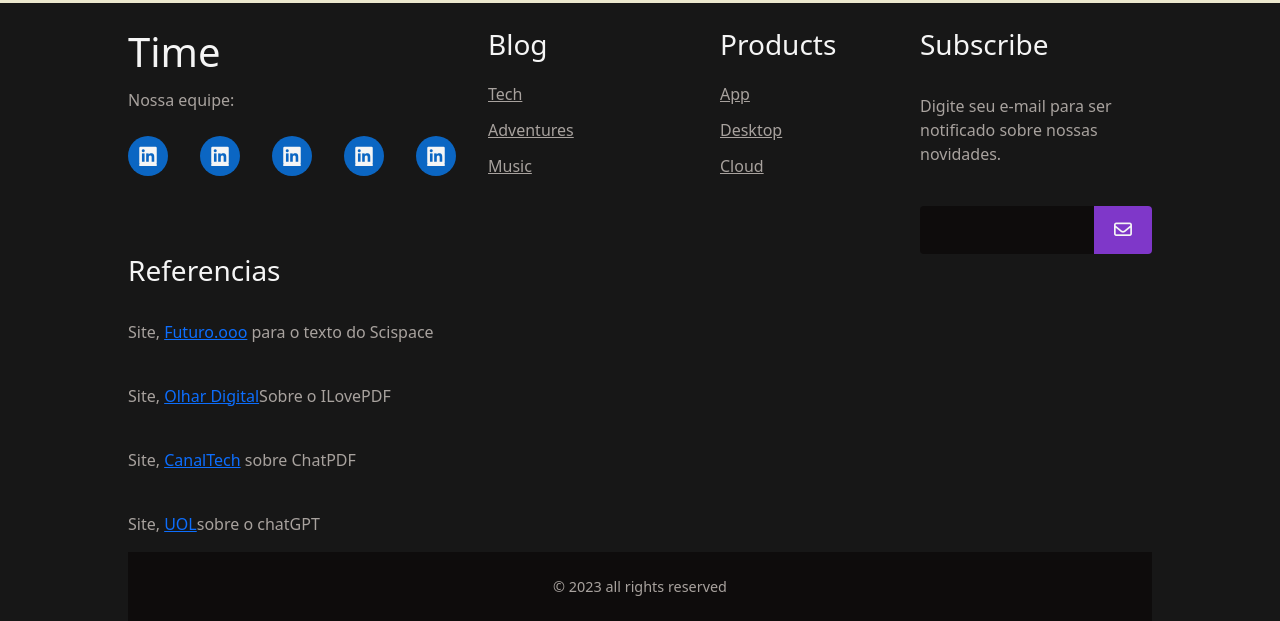
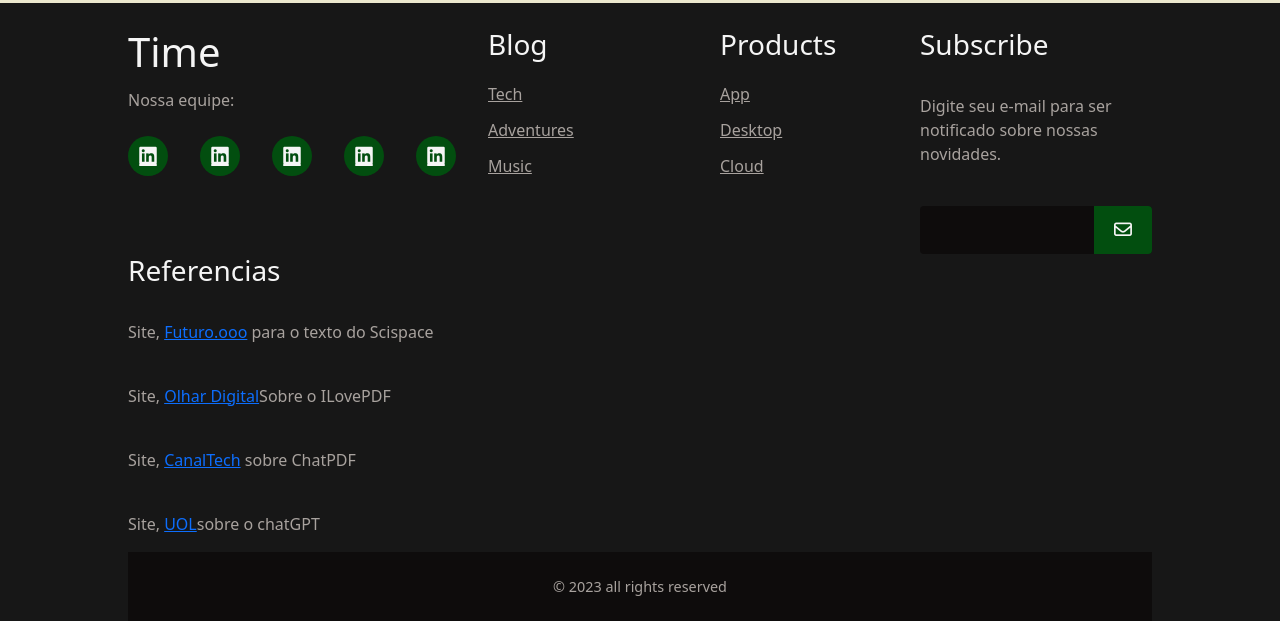
Before and after one commit to flavia-aluna/TrabalhoWeb, a plain HTML site: page index.html in a window 1280 px wide. Shown: the part 8413-9034 px from the top of the page. Drawn offline with nearby package versions, Linux system fonts and the light colour scheme; files whose address does not match are found by name.

Commit message:
css modificado

```diff
--- a/style.css
+++ b/style.css
@@ -181,7 +181,7 @@ footer {
 }
 
 #linkedin {
-    background-color: #0b66c3;
+    background-color: #024e0f;
 }
 
 .footer-list {
@@ -197,7 +197,7 @@ footer {
 }
 
 .footer-list .footer-link:hover {
-    color: #7f37c9
+    color: #024e0f;
 }
 
 #footer_subscribe {
@@ -224,7 +224,7 @@ footer {
 }
 
 #input_group button {
-    background-color: #7f37c9;
+    background-color:#024e0f;
     border: none;
     color: #f5f5f5;
     padding: 0px 1.25rem;
```
